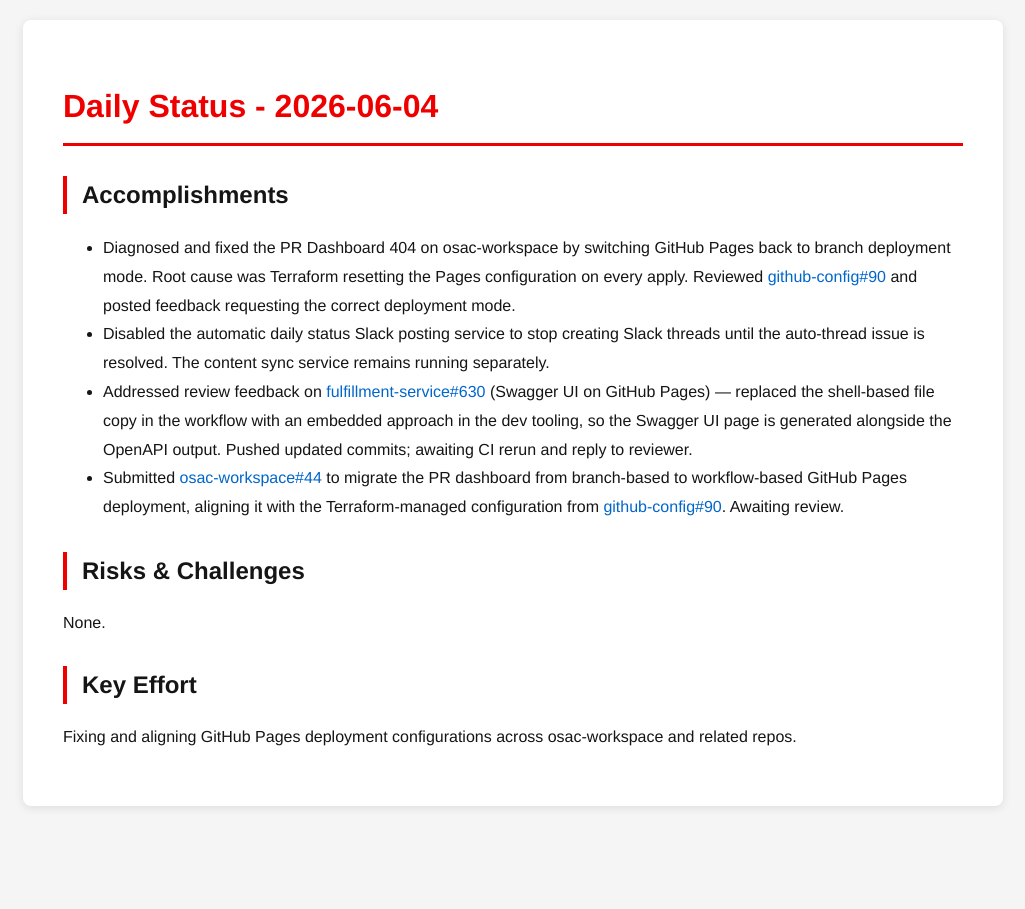
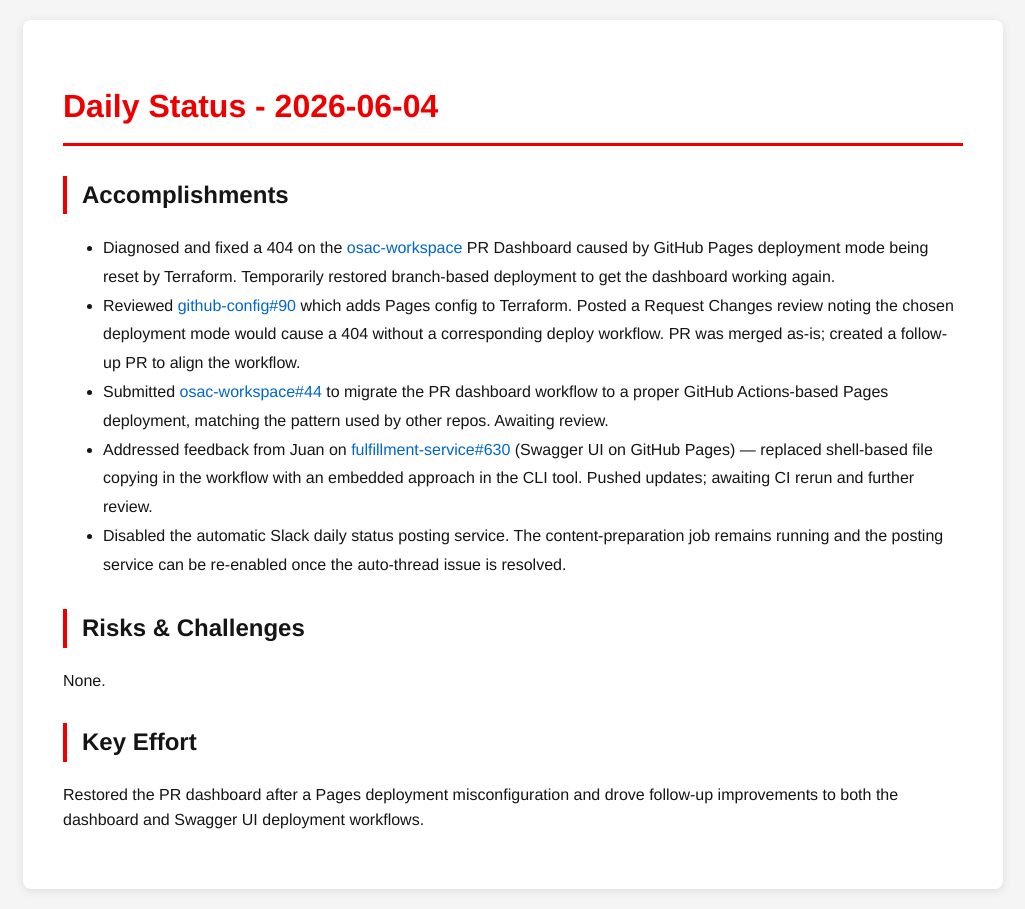
Before and after one commit to tzvatot/daily-status, a Jekyll site: the page built from 2026-06-04.md, in a window 1280 px wide. Shown: the whole page, without its empty margins (127-1152 px from the left). Built offline with Jekyll 4.4.1, drawn with Linux system fonts in a browser that asks for light colours.

Commit message:
Daily status update - 2026-06-04

```diff
--- a/2026-06-04.md
+++ b/2026-06-04.md
@@ -7,13 +7,14 @@
 # Daily Status - 2026-06-04
 
 ## Accomplishments
-- Diagnosed and fixed the PR Dashboard 404 on osac-workspace by switching GitHub Pages back to branch deployment mode. Root cause was Terraform resetting the Pages configuration on every apply. Reviewed [github-config#90](https://github.com/osac-project/github-config/pull/90) and posted feedback requesting the correct deployment mode.
-- Disabled the automatic daily status Slack posting service to stop creating Slack threads until the auto-thread issue is resolved. The content sync service remains running separately.
-- Addressed review feedback on [fulfillment-service#630](https://github.com/osac-project/fulfillment-service/pull/630) (Swagger UI on GitHub Pages) — replaced the shell-based file copy in the workflow with an embedded approach in the dev tooling, so the Swagger UI page is generated alongside the OpenAPI output. Pushed updated commits; awaiting CI rerun and reply to reviewer.
-- Submitted [osac-workspace#44](https://github.com/osac-project/osac-workspace/pull/44) to migrate the PR dashboard from branch-based to workflow-based GitHub Pages deployment, aligning it with the Terraform-managed configuration from [github-config#90](https://github.com/osac-project/github-config/pull/90). Awaiting review.
+- Diagnosed and fixed a 404 on the [osac-workspace](https://github.com/osac-project/osac-workspace) PR Dashboard caused by GitHub Pages deployment mode being reset by Terraform. Temporarily restored branch-based deployment to get the dashboard working again.
+- Reviewed [github-config#90](https://github.com/osac-project/github-config/pull/90) which adds Pages config to Terraform. Posted a Request Changes review noting the chosen deployment mode would cause a 404 without a corresponding deploy workflow. PR was merged as-is; created a follow-up PR to align the workflow.
+- Submitted [osac-workspace#44](https://github.com/osac-project/osac-workspace/pull/44) to migrate the PR dashboard workflow to a proper GitHub Actions-based Pages deployment, matching the pattern used by other repos. Awaiting review.
+- Addressed feedback from Juan on [fulfillment-service#630](https://github.com/osac-project/fulfillment-service/pull/630) (Swagger UI on GitHub Pages) — replaced shell-based file copying in the workflow with an embedded approach in the CLI tool. Pushed updates; awaiting CI rerun and further review.
+- Disabled the automatic Slack daily status posting service. The content-preparation job remains running and the posting service can be re-enabled once the auto-thread issue is resolved.
 
 ## Risks & Challenges
 None.
 
 ## Key Effort
-Fixing and aligning GitHub Pages deployment configurations across osac-workspace and related repos.
+Restored the PR dashboard after a Pages deployment misconfiguration and drove follow-up improvements to both the dashboard and Swagger UI deployment workflows.
```
